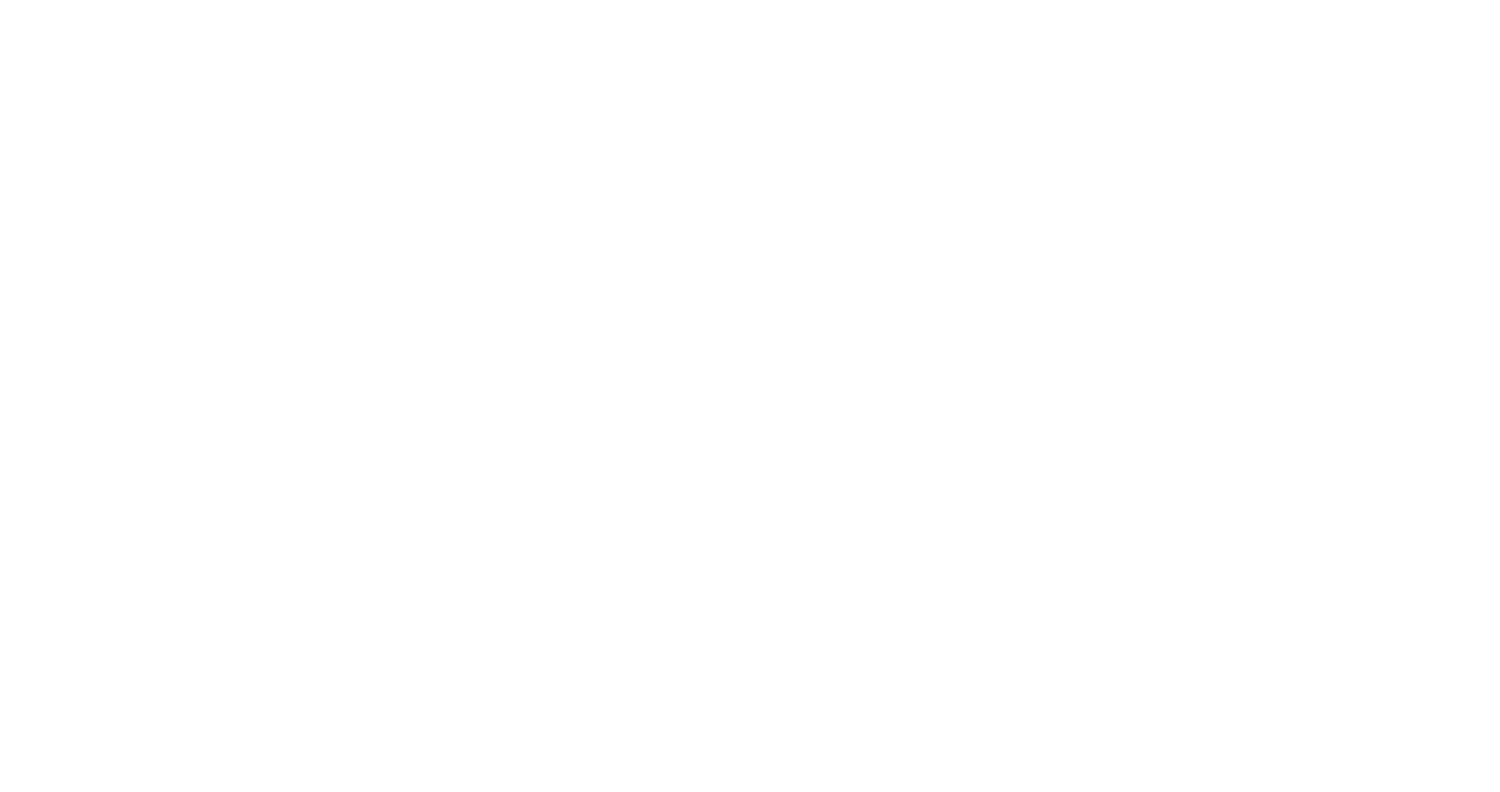
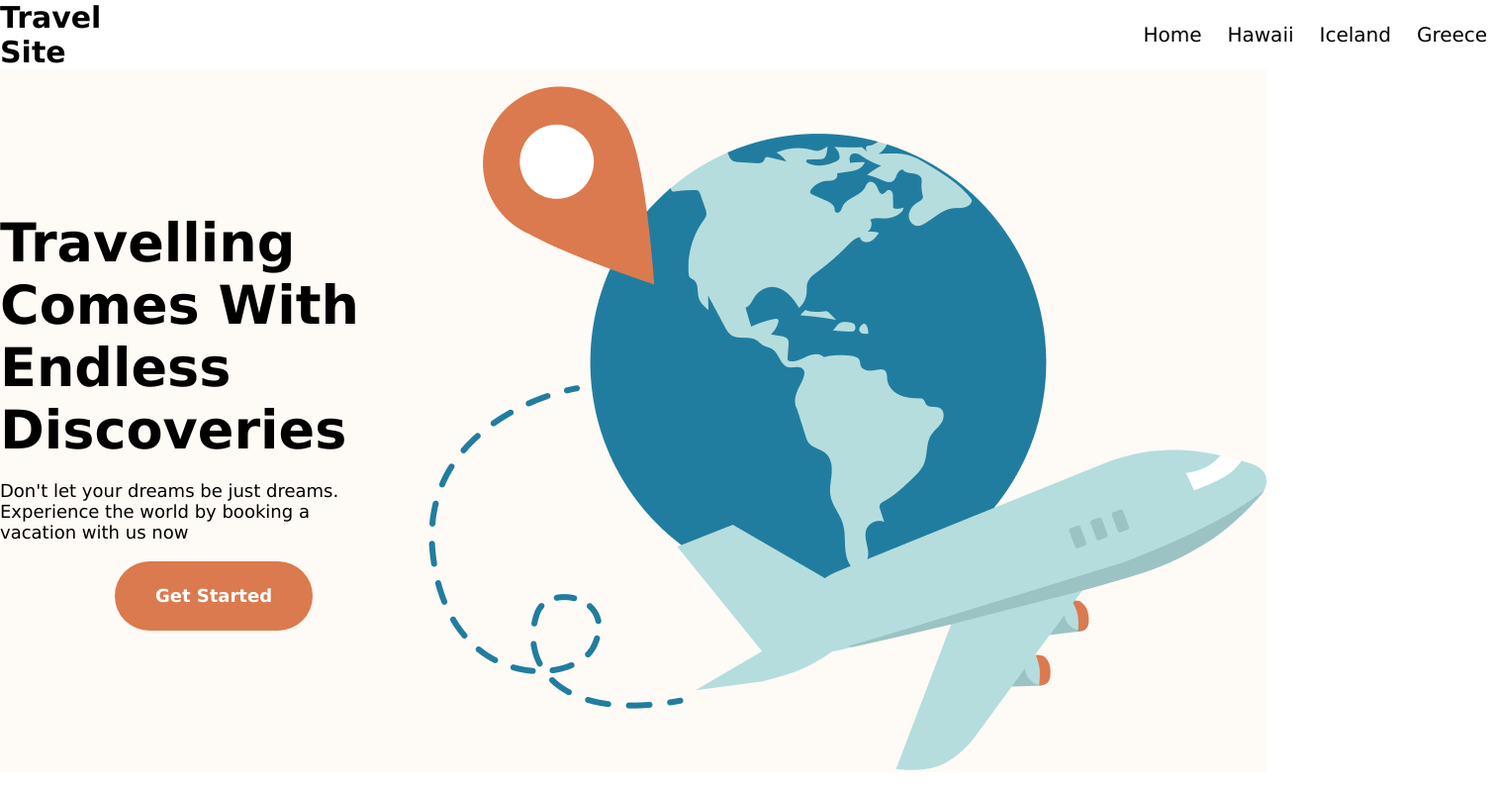
Before and after one commit to mfylmz/mehmet-travel-site, a plain HTML site: page index.html in a window 1280 px wide. Shown: the whole page at 99% size, 1516 px wide, since content can reach past the window. Drawn offline with Linux system fonts and the light colour scheme.

Commit message:
Nav-bar and header added

```diff
--- a/css/global.css
+++ b/css/global.css
@@ -0,0 +1,14 @@
+* {
+  font-family: Verdana, Geneva, Tahoma, sans-serif;
+  font-weight: bold;
+margin: auto;
+}
+
+h1{
+  font-size: 54px;
+}
+
+p{
+  font-size: 18px;
+  font-weight: 400;
+}
--- a/css/main.css
+++ b/css/main.css
@@ -0,0 +1,67 @@
+.nav-bar {
+  background-color: #ffffff;
+  width: 100%;
+  height: 30%;
+  display: flex;
+  justify-content: space-between;
+}
+
+.nav-bar ul {
+  list-style-type: none;
+  display: flex;
+  margin-right: 150px;
+  font-size: 20px;
+}
+
+.nav-bar ul li {
+  padding: 10px;
+  margin: 3px;
+  color: black;
+}
+.nav-bar ul li a {
+  text-decoration: none;
+  color: black;
+  font-weight: 400;
+}
+
+.nav-bar p a {
+  text-decoration: none;
+  display: flex;
+  margin-right: 1000px;
+  color: black;
+  font-size: 30px;
+}
+
+.nav-bar ul li a:hover {
+  padding-bottom: 8px;
+
+  border-bottom: 5px solid #db7a4e;
+}
+
+.header {
+  background-color: #fefaf5;
+}
+
+.header__flex {
+  display: flex;
+}
+
+.header__text {
+  display: flex;
+  flex-direction: column;
+  justify-content: space-between;
+}
+
+.header-hero__image {
+  display: flex;
+}
+
+.header__button {
+  color: white;
+  background-color: #db7a4e;
+  height: 70px;
+  width: 200px;
+  font-size: 18px;
+  border: none;
+  border-radius: 40px 40px;
+}
--- a/index.html
+++ b/index.html
@@ -1,11 +1,47 @@
 <!DOCTYPE html>
 <html lang="en">
-<head>
-    <meta charset="UTF-8">
-    <meta name="viewport" content="width=device-width, initial-scale=1.0">
-    <title>Document</title>
-</head>
-<body>
+  <head>
+    <meta charset="UTF-8" />
+    <meta name="viewport" content="width=device-width, initial-scale=1.0" />
+    <title>Travel Site</title>
+    <link rel="stylesheet" href="./css/main.css" />
+    <link rel="stylesheet" href="./css/global.css" />
+  </head>
+  <body>
+    <nav>
+      <div class="nav-bar">
+        <div class="travel-site-text">
+          <p><a href="">Travel Site</a></p>
+        </div>
+        <ul>
+          <li><a href="#">Home</a></li>
+          <li><a href="#">Hawaii</a></li>
+          <li><a href="#">Iceland</a></li>
+          <li><a href="#">Greece</a></li>
+        </ul>
+      </div>
+    </nav>
+    <head>
+      <div class="header">
+        <div class="header header__flex">
+          <div class="header header__text">
+            <h1>Travelling Comes With<br />Endless Discoveries</h1>
+            <br />
+            <p>
+              Don't let your dreams be just dreams. Experience the world by
+              booking a <br />vacation with us now
+            </p>
+            <br />
+            <button class="header header__button">Get Started</button>
+          </div>
+          <img
+            class="header header__text header-hero__image"
+            src="./assets/Images/hero.png"
+            alt="hero-image"
+          />
+        </div>
 
-</body>
+      </div>
+    </head>
+  </body>
 </html>
```
